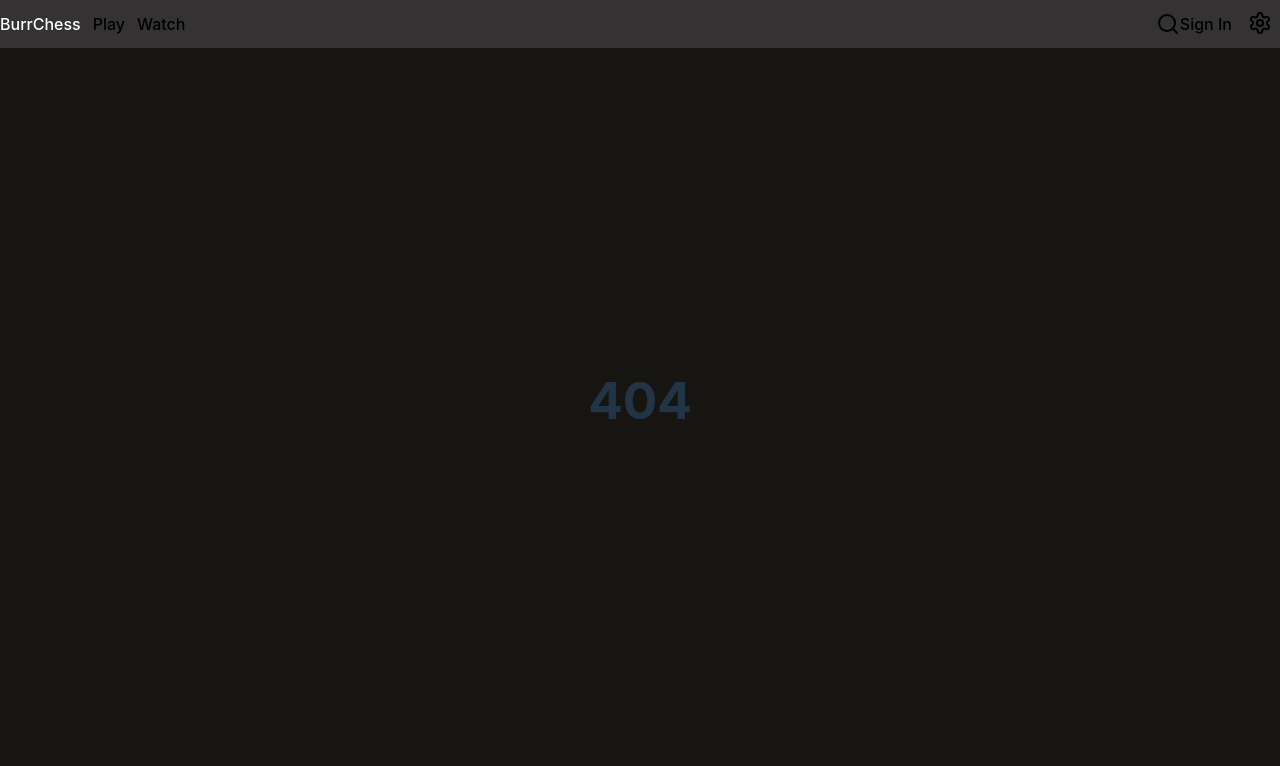
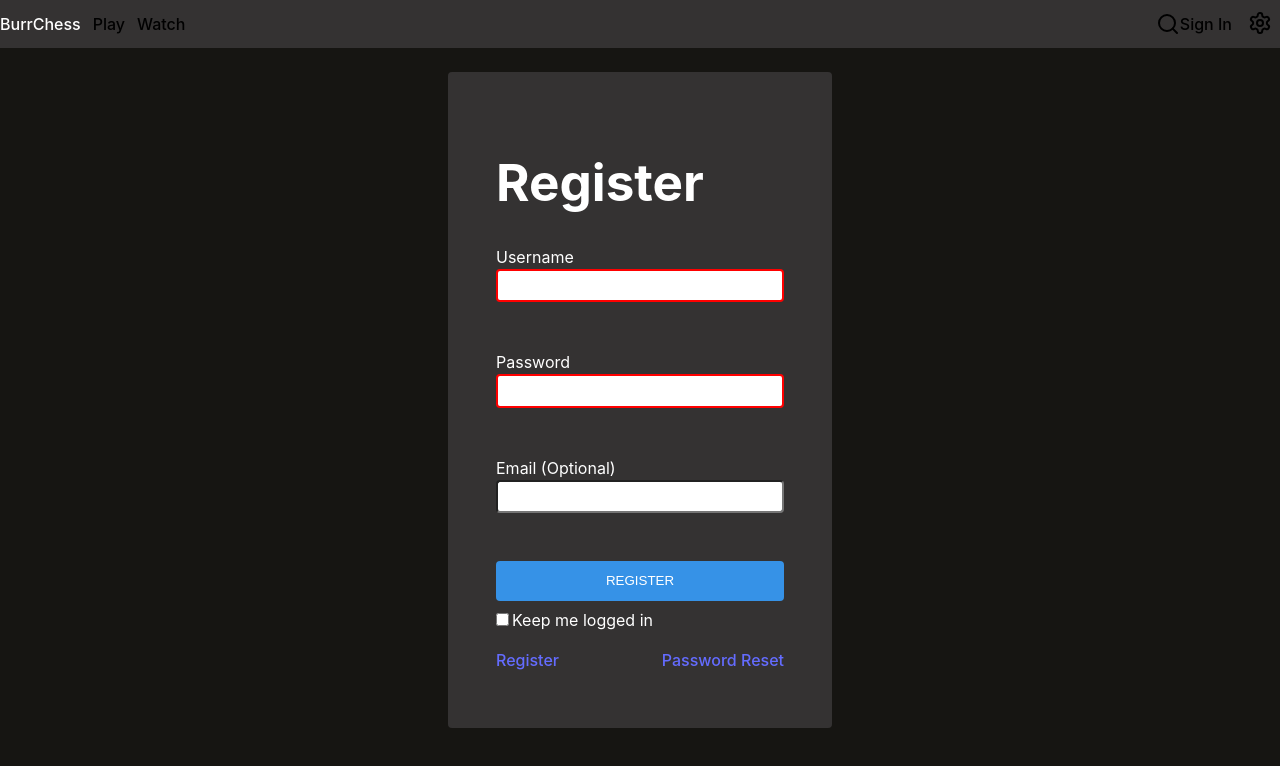
Before and after one commit to mattleeder/cuddly-octo-lamp, a React app in the folder frontend/: page /register in a window 1280 px wide. Before the commit this address had no page. Shown: the top 766 px of the page. Built offline with nearby package versions, Linux system fonts and the light colour scheme; the HTML template or start-up script is replaced by a standard one.

Commit message:
Pieces are now visually draggable

```diff
--- a/frontend/src/App.css
+++ b/frontend/src/App.css
@@ -613,6 +613,17 @@ LOGIN TILE
   border-radius: 4px;
 }
 
+.registerTile {
+  display: block;
+  width: 18em;
+  height: 35em;
+  background-color: #343232;
+  padding: 3em;
+  color: #ffffff;
+  text-align: left;
+  border-radius: 4px;
+}
+
 .loginOptions {
   display: flex;
   margin-top: 1em;
--- a/frontend/src/App.tsx
+++ b/frontend/src/App.tsx
@@ -12,6 +12,7 @@ import {
 import { HomepageMatch } from './chess/HomepageMatch.tsx';
 import { PlayerInfoTile } from './PlayerInfoTile.tsx';
 import { PageNotFound } from './PageNotFound.tsx';
+import { RegisterPage } from './auth/RegisterPage.tsx';
 
 function App() {
   console.log(import.meta.env.VITE_API_URL)
@@ -26,6 +27,7 @@ function App() {
             <Route path="/" element={<Home />} />
             <Route path="/matchroom/:matchid" element={<MatchRoom />} />
             <Route path="/login" element={<LoginPage />}/>
+            <Route path="/register" element={<RegisterPage/>}/>
             <Route path="*" element={<PageNotFound />}/>
           </Routes>
         </Router>
--- /dev/null
+++ b/frontend/src/auth/RegisterPage.tsx
@@ -0,0 +1,54 @@
+import React, { useState } from 'react';
+import { Link } from 'react-router-dom';
+
+// When redirected to login can use ?referrer=/somePage to redirect after successful login attempt
+
+function RegisterForm() {
+  const [username, setUsername] = useState("")
+  const [password, setPassword] = useState("")
+  const [email, setEmail] = useState("")
+  const [remember, setRemember] = useState(false)
+
+  return (
+    <form method="post" action="/register#post">
+      <div className='formGroup'>
+        <label htmlFor="username">Username</label>
+        <input name="username" type="text" required={true} value={username} onChange={(event) => setUsername(event.target.value)}/>
+      </div>
+      <div className='formGroup'>
+        <label htmlFor="password">Password</label>
+        <input name="password" type="password" required={true} value={password} onChange={(event) => setPassword(event.target.value)}/>
+      </div>
+      <div className='formGroup'>
+        <label htmlFor="email">Email (Optional)</label>
+        <input name="email" type="email" required={false} value={email} onChange={(event) => setEmail(event.target.value)}/>
+      </div>
+      <button className='signInButton'>REGISTER</button>
+      <label>
+        <input type="checkbox" style={{marginLeft: "0"}} checked={remember} onChange={() => setRemember(!remember)}/>
+        Keep me logged in
+      </label>
+    </form>
+  )
+}
+
+function LoginOptions() {
+  return (
+    <div>
+      <div className="loginOptions">
+        <Link to="/register">Register</Link>
+        <Link to="/resetPassword" style={{marginLeft: "auto"}}>Password Reset</Link>
+      </div>
+    </div>
+  )
+}
+
+export function RegisterPage() {
+  return (
+    <div className="registerTile">
+      <h1>Register</h1>
+      <RegisterForm />
+      <LoginOptions />
+    </div>
+  )
+}
--- a/frontend/src/chess/ChessBoard.tsx
+++ b/frontend/src/chess/ChessBoard.tsx
@@ -259,6 +259,7 @@ function PiecesComponent({ flip, squareWidth }: { flip: boolean, squareWidth: nu
       return (
         <div
           key={idx}
+          draggable={true}
           className={`${colourToString.get(colour)}-${variantToString.get(variant)}`}
           style={{
             transform: `translate(${col * squareWidth}px, ${row * squareWidth}px)`,
```
